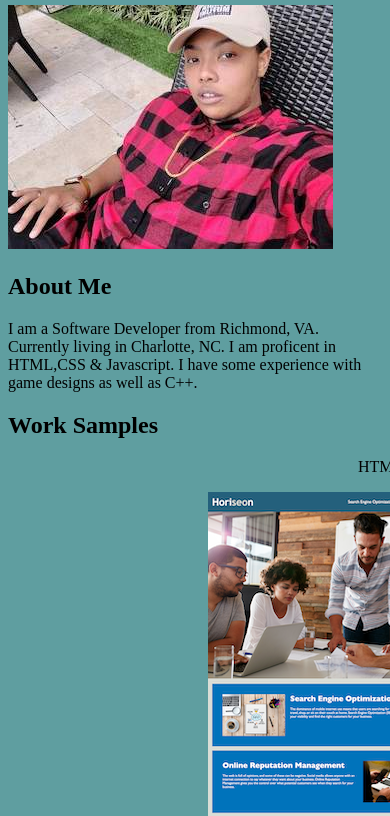
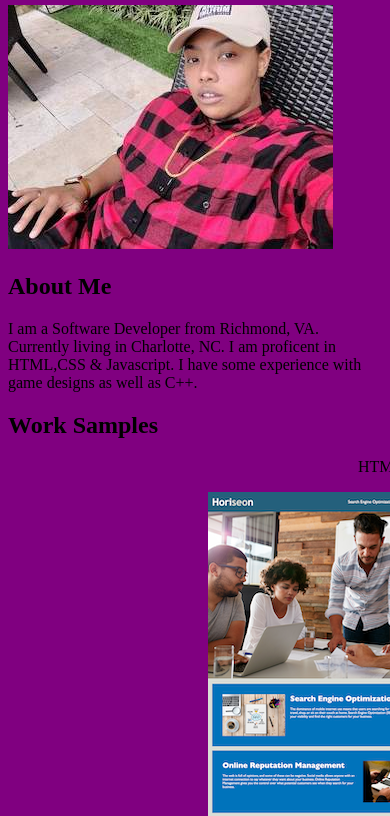
Before and after one commit to ggpleasant692/html-css-portfolio, a plain HTML site: page index.html in a window 390 px wide. Shown: the part 203-1019 px from the top of the page. Drawn offline with Linux system fonts and the light colour scheme.

Commit message:
added media query to css

```diff
--- a/assets/css/style.css
+++ b/assets/css/style.css
@@ -52,3 +52,9 @@ padding-left: 150px;
 .text2{
   padding-left: 84px;
 }
+
+@media only screen and (max-width: 600px) {
+  body {
+    background-color: purple
+  }
+}
```
